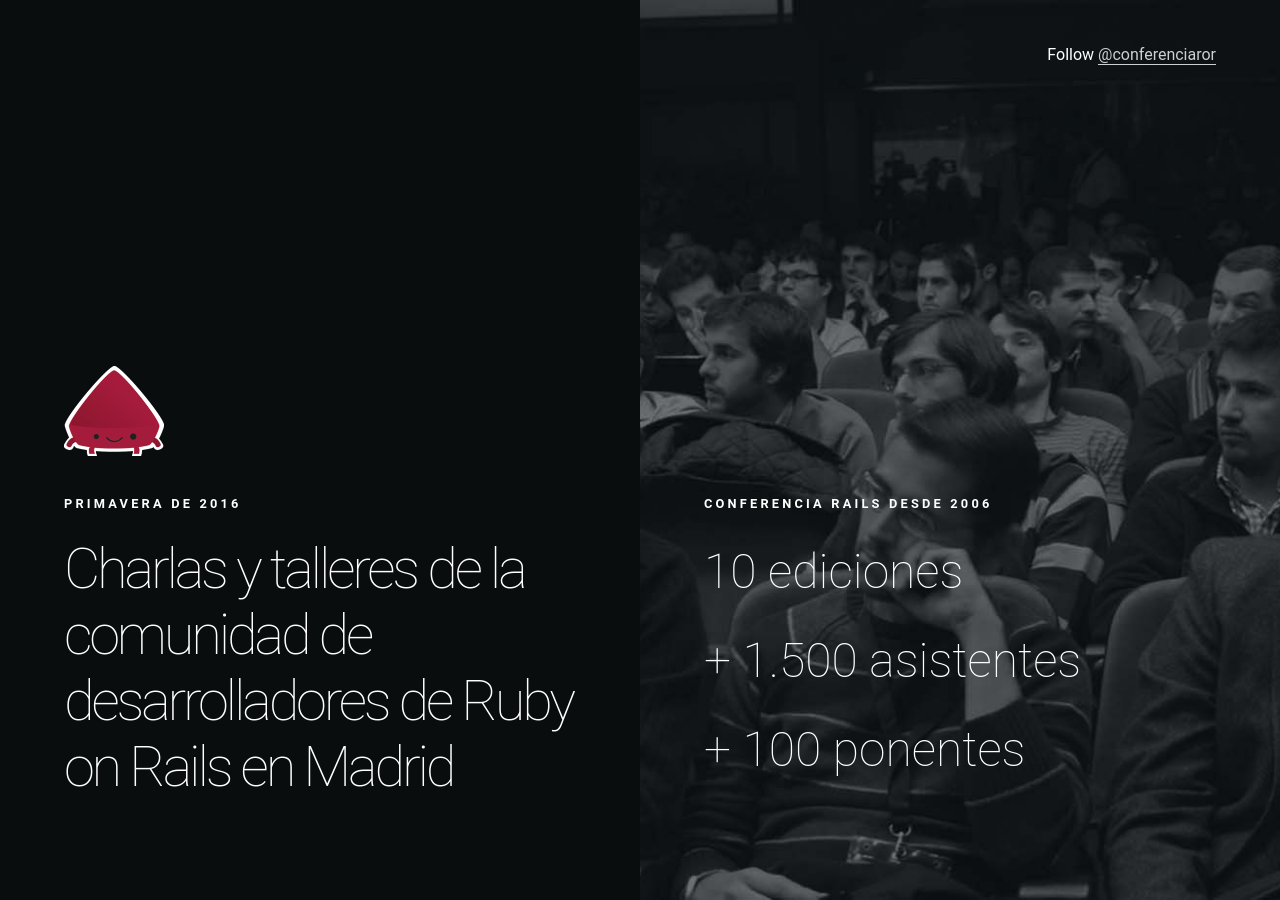
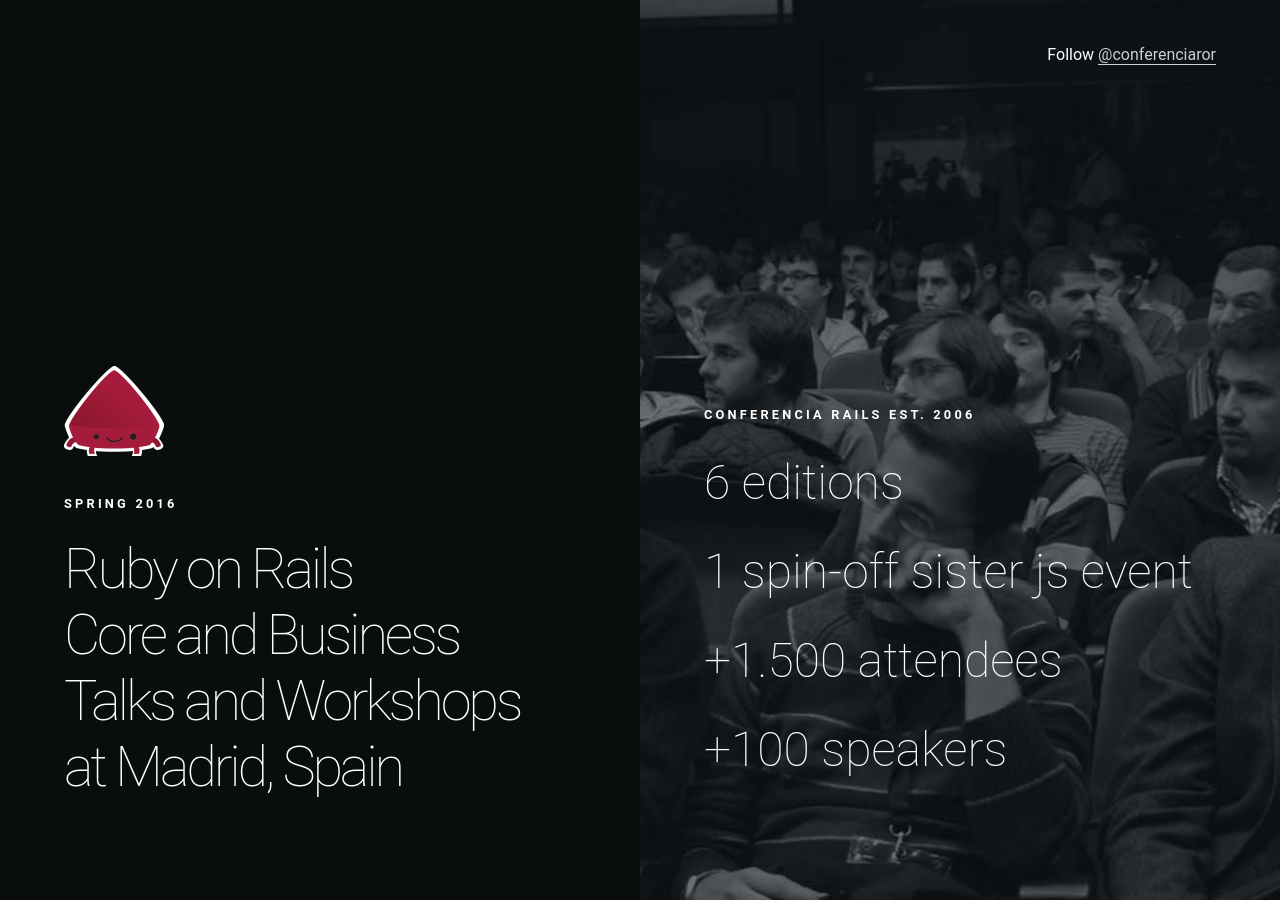
Before and after one commit to aprodeweb/conferenciaror.es, a Jekyll site: the page built from index.html, in a window 1280 px wide. Built offline with Jekyll 4.4.1, drawn with Linux system fonts in a browser that asks for light colours.

Commit message:
leave english as default until we make translations/versions

```diff
--- a/index.html
+++ b/index.html
@@ -15,33 +15,42 @@
 			</h1>
 			<p>
 				<span>
-					Primavera de 2016
+					Spring 2016
 				</span>
-				Charlas y talleres de la comunidad de desarrolladores de Ruby on Rails en Madrid
+        Ruby on Rails
+        <br>Core and Business
+        <br>Talks and Workshops
+        <br>at Madrid, Spain
 			</p>
 		</div><!-- grid -->
 	</section>
 	<section class="part-two">
 		<ul class="stats">
 			<li class="stats-titlelist">
-				Conferencia rails desde 2006
+				Conferencia Rails est. 2006
 			</li>
 			<li class="stats-normal">
-				10
+				6
 				<span>
-					ediciones
+					editions
 				</span>
 			</li>
 			<li class="stats-normal">
-				+ 1.500
+				1
 				<span>
-					asistentes
+					spin-off sister js event
 				</span>
 			</li>
 			<li class="stats-normal">
-				+ 100
+				+1.500
 				<span>
-					ponentes
+					attendees
+				</span>
+			</li>
+			<li class="stats-normal">
+				+100
+				<span>
+					speakers
 				</span>
 			</li>
 		</ul>
```
